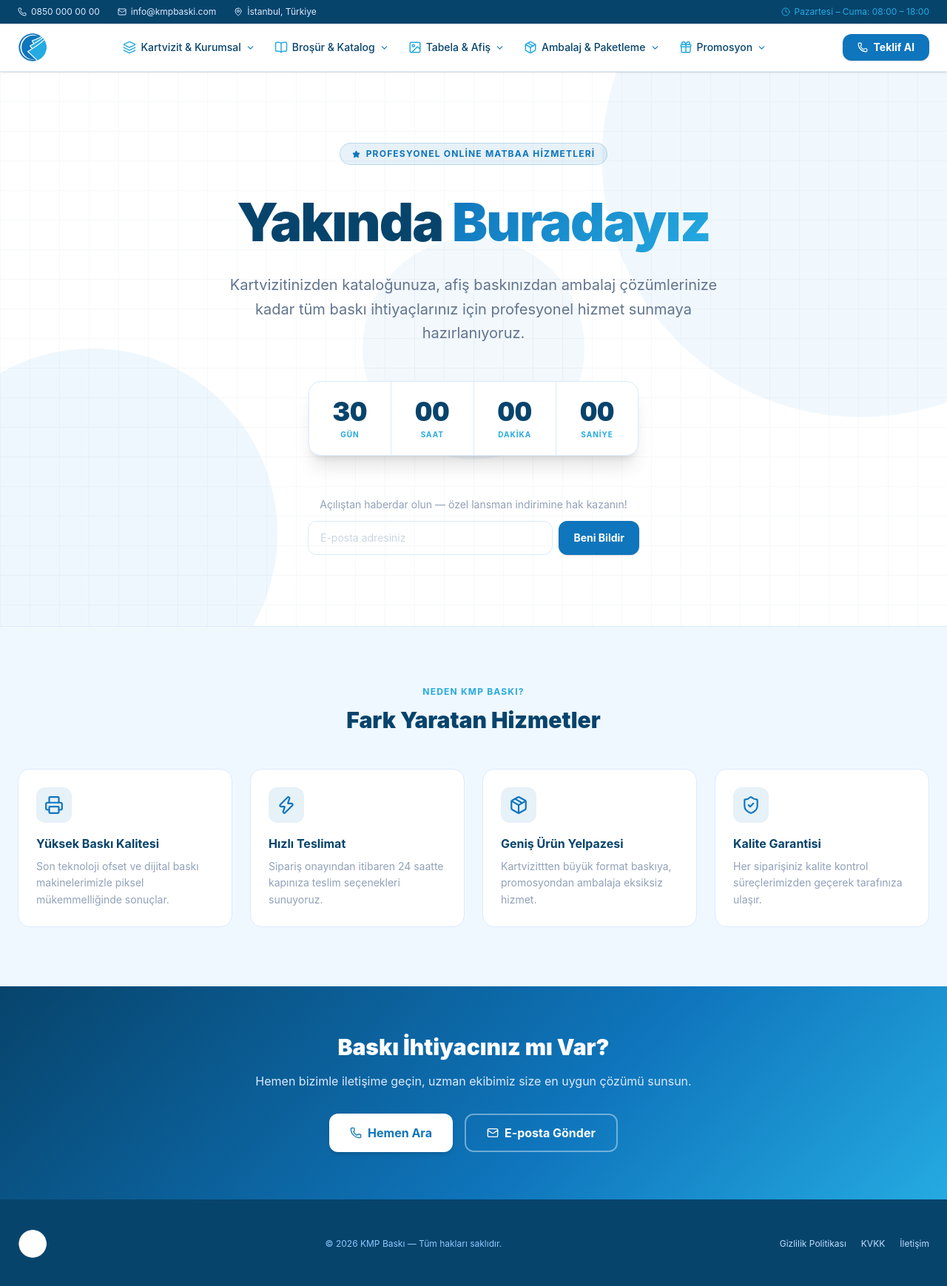
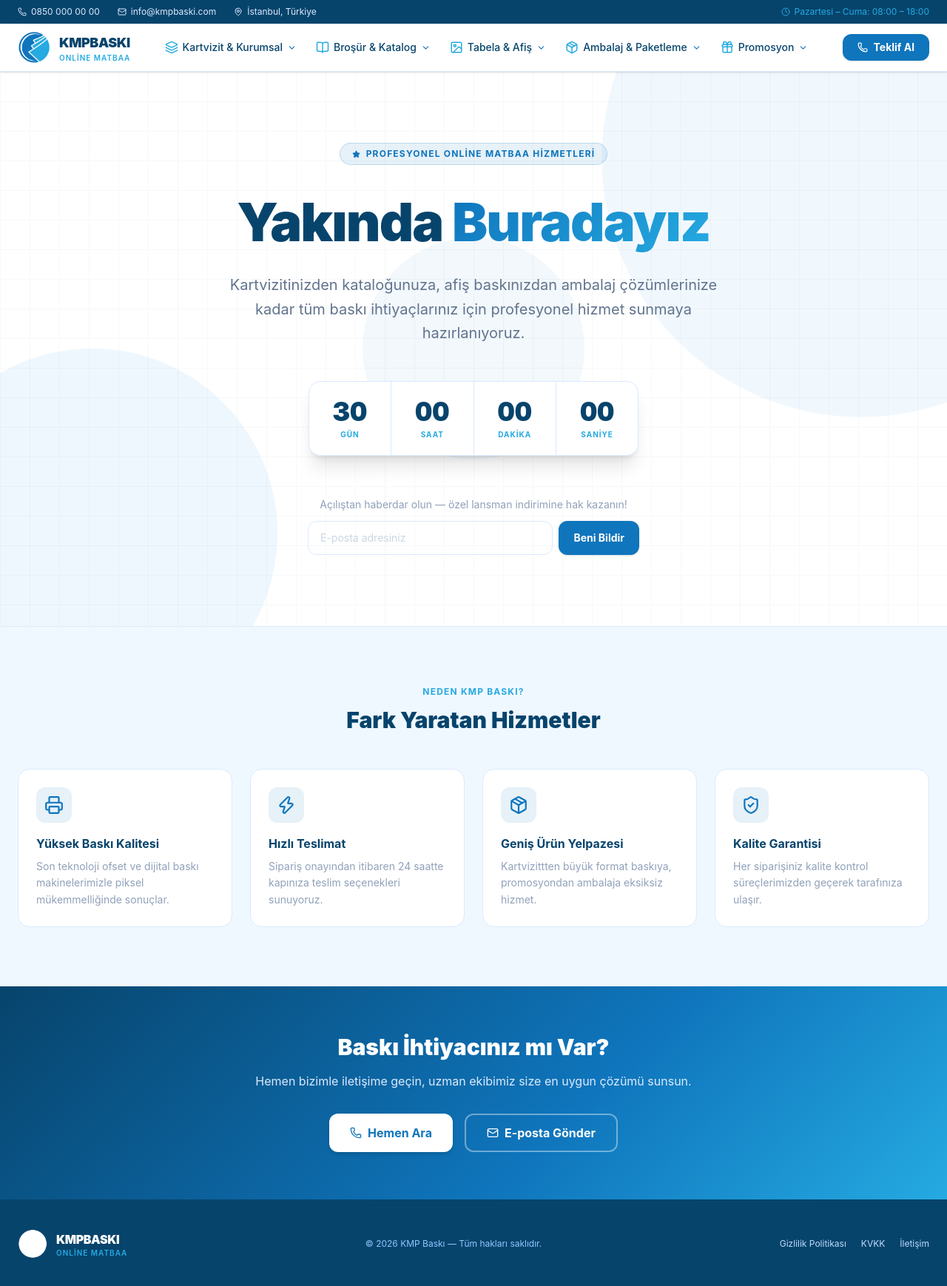
Before and after one commit to sarikayattaha/kmpbaski, a Next.js app: page / in a window 1280 px wide. Shown: the top 1738 px of the page at 74% size. Built offline with nearby package versions, Linux system fonts and the light colour scheme.

Commit message:
feat: navbar ve footer logo yanına KMPBASKI + Online Matbaa metni eklendi
Co-Authored-By: Claude Sonnet 4.6 <noreply@anthropic.com>

```diff
--- a/app/page.tsx
+++ b/app/page.tsx
@@ -134,11 +134,15 @@ export default function Home() {
             <Image
               src="/kmpbaskilogo.png"
               alt="KMP Baskı Logo"
-              width={160}
-              height={50}
-              className="object-contain h-10 w-auto"
+              width={44}
+              height={44}
+              className="object-contain h-11 w-auto"
               priority
             />
+            <div className="leading-tight">
+              <p className="text-lg font-black tracking-tight text-[#07446c]">KMPBASKI</p>
+              <p className="text-[10px] font-semibold tracking-widest text-[#25aae1] uppercase">Online Matbaa</p>
+            </div>
           </a>
 
           {/* Desktop Mega Menu */}
@@ -389,10 +393,14 @@ export default function Home() {
             <Image
               src="/kmpbaskilogo.png"
               alt="KMP Baskı Logo"
-              width={120}
+              width={40}
               height={40}
               className="object-contain h-10 w-auto brightness-0 invert"
             />
+            <div className="leading-tight">
+              <p className="text-base font-black tracking-tight text-white">KMPBASKI</p>
+              <p className="text-[10px] font-semibold tracking-widest text-[#25aae1] uppercase">Online Matbaa</p>
+            </div>
           </a>
           <p className="text-xs text-blue-300 text-center">
             © {new Date().getFullYear()} KMP Baskı — Tüm hakları saklıdır.
```
